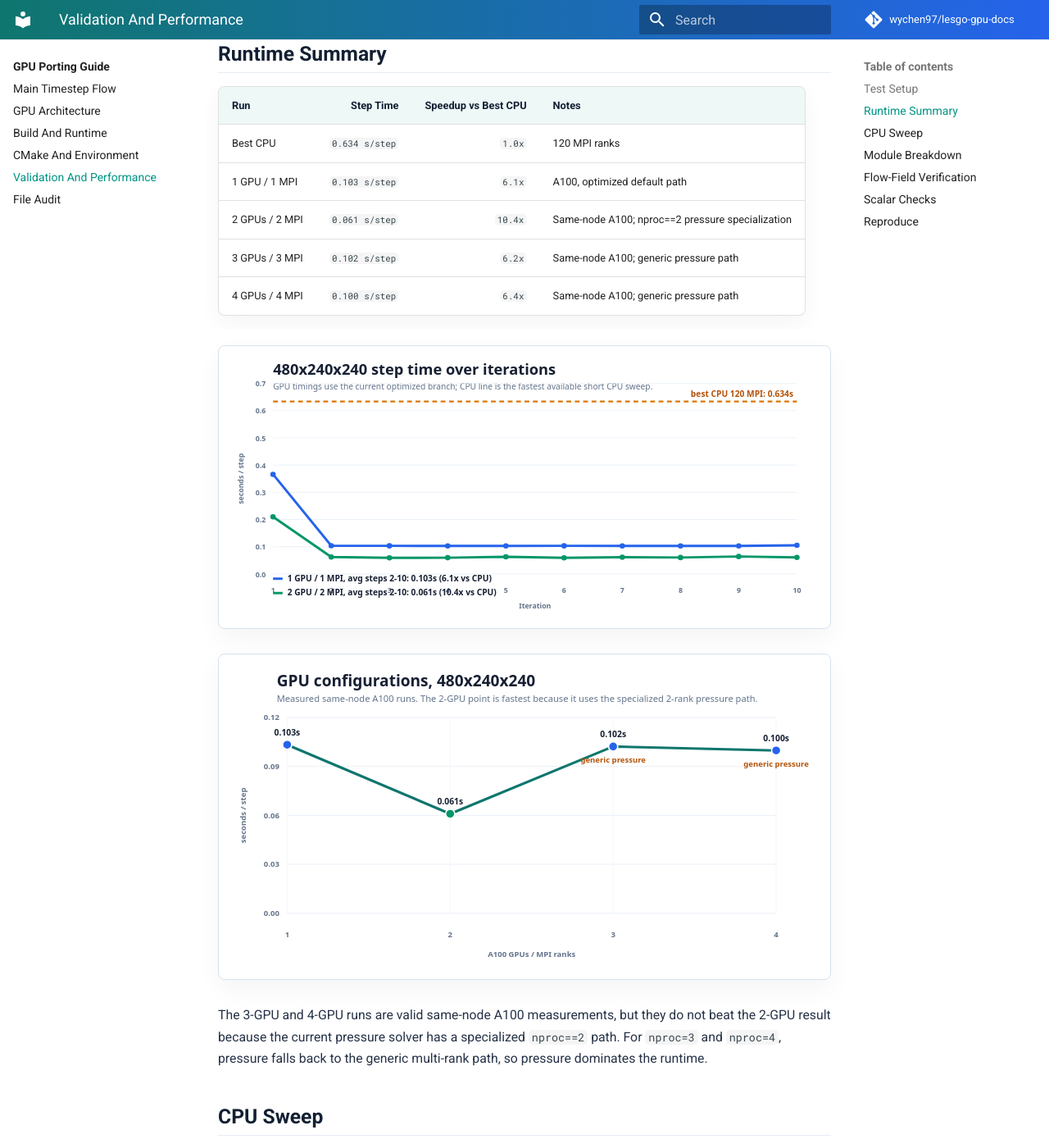
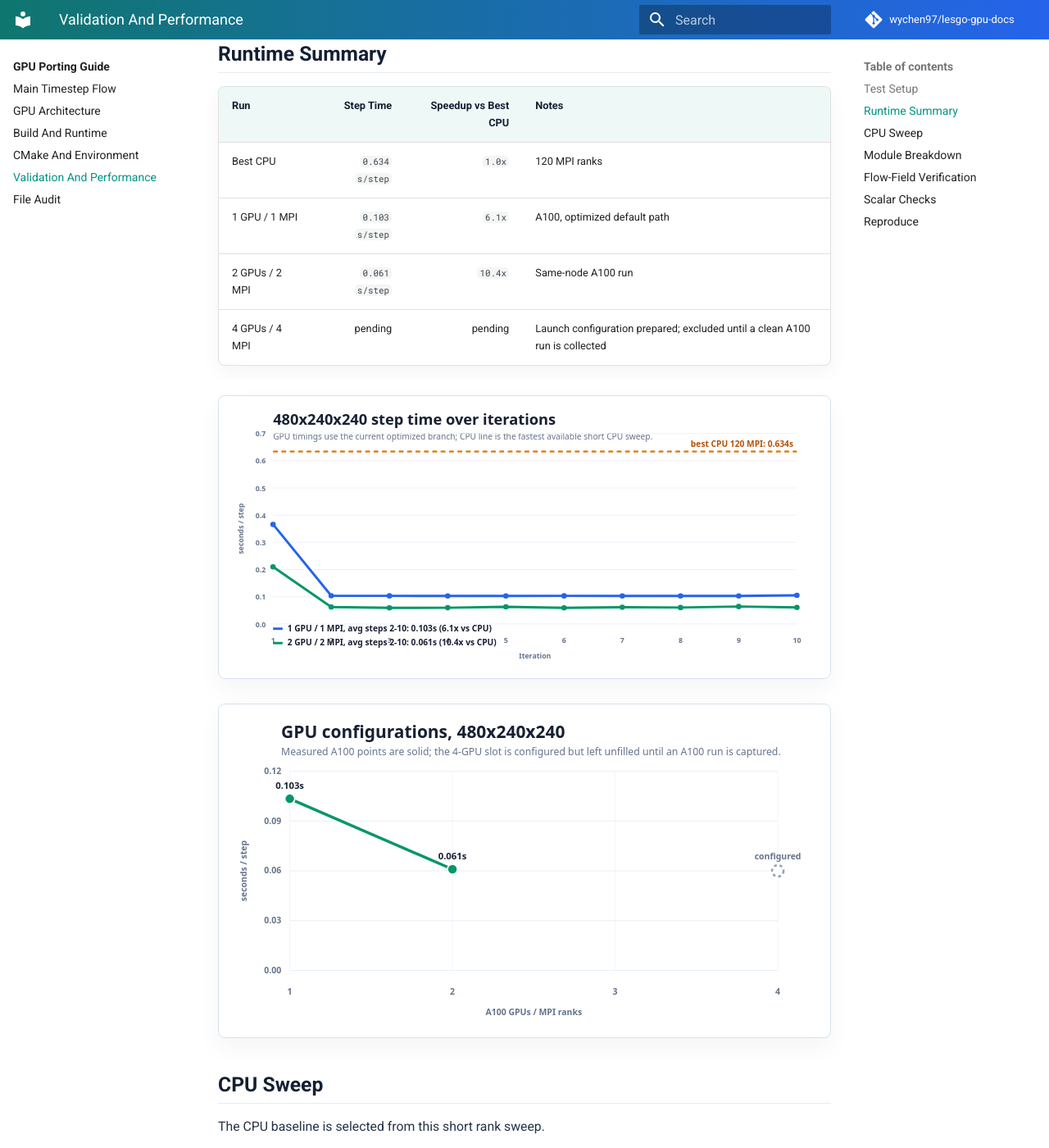
Before and after one commit to wychen97/lesgo-gpu-docs, an MkDocs documentation site: the page built from docs/gpu/validation-performance.md, in a window 1280 px wide and 1400 px high, scrolled down 732 px. Shown: the whole window at 82% size. Built offline with MkDocs 1.6.1 and Material for MkDocs 9.7.7, drawn with Linux system fonts in a browser that asks for light colours; comment, search, counter and statistics services are not loaded; some of the changed text lies outside the part shown.

Commit message:
Revert "Add 3 and 4 GPU benchmark results"
This reverts commit 5007c9ec3cfc8ffc8877f3cc387300142b531e37.

````diff
--- a/docs/gpu/validation-performance.md
+++ b/docs/gpu/validation-performance.md
@@ -11,8 +11,8 @@ This page is the short no-I/O verification case for the actuator turbine model a
 | Active module | `USE_ATM=ON` |
 | Output policy | Heavy domain/plane output disabled for timing runs |
 | CPU sweep | 24, 40, 60, 80, 120 MPI ranks; 3 steps |
-| GPU timing | A100 runs, 10 steps |
-| GPU configurations | 1, 2, 3, and 4 same-node A100 GPU runs measured |
+| GPU timing | A100 runs, average of steps 2-10 |
+| GPU configurations | 1, 2, and 4 GPU launch files supported; measured A100 results currently shown for 1 and 2 GPUs |
 
 ## Runtime Summary
 
@@ -20,9 +20,8 @@ This page is the short no-I/O verification case for the actuator turbine model a
 |---|---:|---:|---|
 | Best CPU | `0.634 s/step` | `1.0x` | 120 MPI ranks |
 | 1 GPU / 1 MPI | `0.103 s/step` | `6.1x` | A100, optimized default path |
-| 2 GPUs / 2 MPI | `0.061 s/step` | `10.4x` | Same-node A100; nproc==2 pressure specialization |
-| 3 GPUs / 3 MPI | `0.102 s/step` | `6.2x` | Same-node A100; generic pressure path |
-| 4 GPUs / 4 MPI | `0.100 s/step` | `6.4x` | Same-node A100; generic pressure path |
+| 2 GPUs / 2 MPI | `0.061 s/step` | `10.4x` | Same-node A100 run |
+| 4 GPUs / 4 MPI | pending | pending | Launch configuration prepared; excluded until a clean A100 run is collected |
 
 <div class="lesgo-image-frame">
   <img src="../../assets/benchmark-480-step-times.svg" alt="480x240x240 step time over iterations">
@@ -31,8 +30,6 @@ This page is the short no-I/O verification case for the actuator turbine model a
 <div class="lesgo-image-frame">
   <img src="../../assets/benchmark-480-gpu-scaling.svg" alt="GPU scaling chart for the 480 workload">
 </div>
-
-The 3-GPU and 4-GPU runs are valid same-node A100 measurements, but they do not beat the 2-GPU result because the current pressure solver has a specialized `nproc==2` path. For `nproc=3` and `nproc=4`, pressure falls back to the generic multi-rank path, so pressure dominates the runtime.
 
 ## CPU Sweep
 
@@ -69,8 +66,6 @@ The figure compares the `z=2.5` velocity plane at step 10. The left and center p
 | CPU, 2 MPI, step 10 | `0.2681714E-03` | `0.4998491E+00` | `0.8686115E-05` |
 | 1 GPU / 1 MPI, step 10 | `0.2681679E-03` | `0.4998491E+00` | `0.8686115E-05` |
 | 2 GPUs / 2 MPI, step 10 | `0.2681714E-03` | `0.4998491E+00` | `0.8686115E-05` |
-| 3 GPUs / 3 MPI, step 10 | `0.2681795E-03` | `0.4998491E+00` | `0.8686115E-05` |
-| 4 GPUs / 4 MPI, step 10 | `0.2681829E-03` | `0.4998491E+00` | `0.8686115E-05` |
 
 ## Reproduce
 
@@ -79,6 +74,6 @@ cd /glade/u/home/wchen/lesgo-gpu-test/test-cases/actuator_turbine_model
 qsub job_compare_cpu120.pbs
 qsub job_compare_gpu1_noio.pbs
 qsub job_compare_gpu2_noio.pbs
-qsub job_compare_gpu3_noio.pbs
-qsub job_compare_gpu4_noio.pbs
 ```
+
+For the optional four-GPU run, use the same comparison script with `gpu 4 4` once an A100 four-GPU allocation is available.
````
Also changed, not shown: docs/assets/benchmark-480-summary.json (+6 -24 lines), docs/assets/benchmark-480-gpu-scaling.svg, docs/assets/benchmark-480-module-breakdown.svg.
